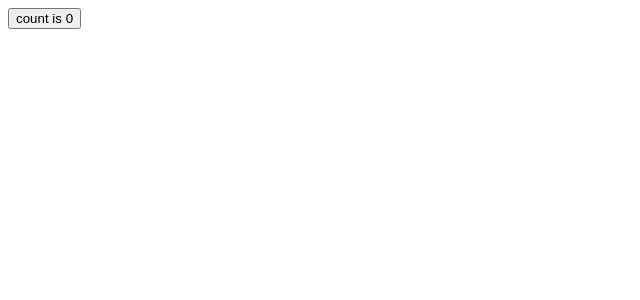
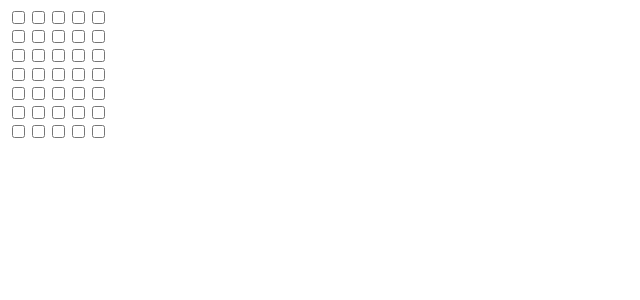
Before and after one commit to mateusznowakdev/charlcd-designer, a React (Vite) app: page / in a window 1280 px wide. Shown: the top 300 px of the page, without its empty margins (0-640 px from the left). Built offline with nearby package versions, Linux system fonts and the light colour scheme.

Commit message:
Create layout for PixelGrid component

```diff
--- a/src/App.jsx
+++ b/src/App.jsx
@@ -1,11 +1,11 @@
-import { useState } from "react";
+function PixelGrid() {
+  const grid = [...Array(7)].map(() =>
+    [...Array(5)].map(() => <input type="checkbox" />),
+  );
+
+  return <div className="pixel-grid">{grid}</div>;
+}
 
 export default function App() {
-  const [count, setCount] = useState(0);
-
-  return (
-    <button onClick={() => setCount((count) => count + 1)}>
-      count is {count}
-    </button>
-  );
+  return <PixelGrid />;
 }
--- a/src/main.css
+++ b/src/main.css
@@ -1,3 +1,8 @@
 body {
   font-family: sans-serif;
 }
+
+.pixel-grid {
+  display: inline-grid;
+  grid-template-columns: repeat(5, 1fr);
+}
```
